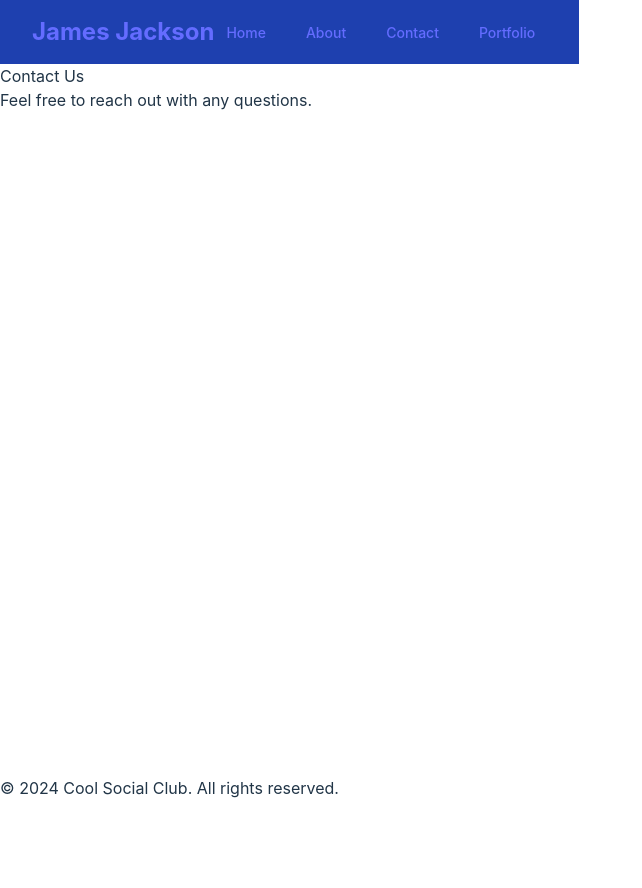
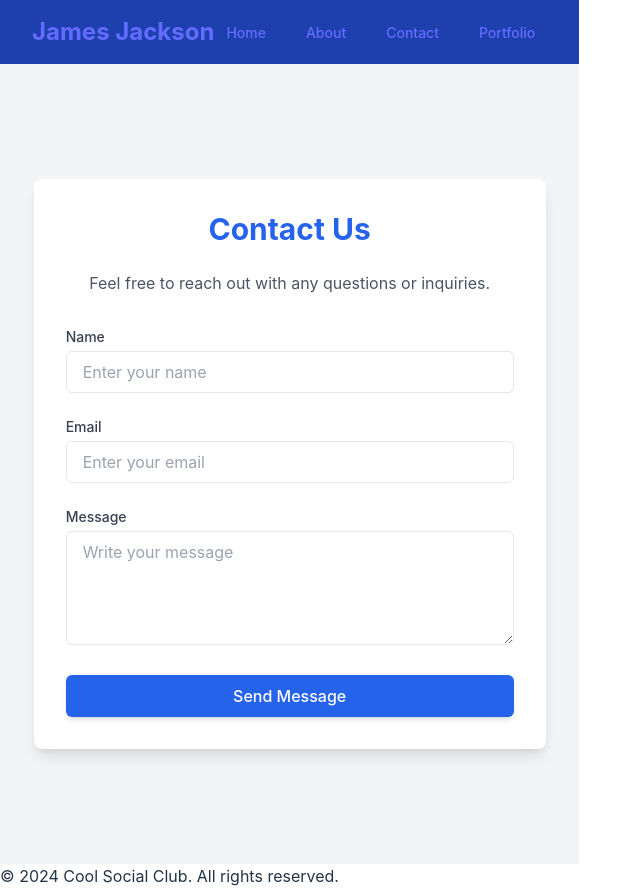
Before and after one commit to jjackson0228/Professional-React-Portfolio, a React (Vite) app: page /Contact in a window 1280 px wide. Shown: the whole page, without its empty margins (0-642 px from the left). Before the commit the page ends 800 px from the top, so only its background shows below. Built offline with nearby package versions, Linux system fonts and the light colour scheme.

Commit message:
added styling to the pages

```diff
--- a/src/pages/About.jsx
+++ b/src/pages/About.jsx
@@ -1,8 +1,10 @@
 function About() {
   return (
-    <div>
-      <h2>About Us</h2>
-      <p>Learn more about our platform and mission.</p>
+    <div className="container mx-auto p-6 max-w-2xl text-center">
+      <h2 className="text-4xl font-bold mb-4 text-gray-800">About Us</h2>
+      <p className="text-lg text-gray-600 leading-relaxed">
+        Learn more about our platform and mission to create amazing experiences.
+      </p>
     </div>
   );
 }
--- a/src/pages/Contact.jsx
+++ b/src/pages/Contact.jsx
@@ -1,10 +1,75 @@
-function Contact() {
+export default function Contact() {
   return (
-    <div>
-      <h2>Contact Us</h2>
-      <p>Feel free to reach out with any questions.</p>
+    <div className="min-h-screen bg-gray-100 flex items-center justify-center">
+      <div className="container max-w-lg bg-white p-8 shadow-lg rounded-lg">
+        <h2 className="text-3xl font-bold text-center text-blue-600 mb-6">
+          Contact Us
+        </h2>
+        <p className="text-center text-gray-600 mb-8">
+          Feel free to reach out with any questions or inquiries.
+        </p>
+
+        <form className="space-y-6">
+          {/* Name Field */}
+          <div>
+            <label
+              className="block text-sm font-medium text-gray-700 mb-1"
+              htmlFor="name"
+            >
+              Name
+            </label>
+            <input
+              type="text"
+              id="name"
+              name="name"
+              className="w-full px-4 py-2 border rounded-md focus:ring-2 focus:ring-blue-500 focus:outline-none"
+              placeholder="Enter your name"
+            />
+          </div>
+
+          {/* Email Field */}
+          <div>
+            <label
+              className="block text-sm font-medium text-gray-700 mb-1"
+              htmlFor="email"
+            >
+              Email
+            </label>
+            <input
+              type="email"
+              id="email"
+              name="email"
+              className="w-full px-4 py-2 border rounded-md focus:ring-2 focus:ring-blue-500 focus:outline-none"
+              placeholder="Enter your email"
+            />
+          </div>
+
+          {/* Message Field */}
+          <div>
+            <label
+              className="block text-sm font-medium text-gray-700 mb-1"
+              htmlFor="message"
+            >
+              Message
+            </label>
+            <textarea
+              id="message"
+              name="message"
+              rows="4"
+              className="w-full px-4 py-2 border rounded-md focus:ring-2 focus:ring-blue-500 focus:outline-none"
+              placeholder="Write your message"
+            ></textarea>
+          </div>
+
+          {/* Submit Button */}
+          <button
+            type="submit"
+            className="w-full bg-blue-600 text-white py-2 rounded-md shadow-md hover:bg-blue-700 transition"
+          >
+            Send Message
+          </button>
+        </form>
+      </div>
     </div>
   );
 }
-
-export default Contact;
--- a/src/pages/Home.jsx
+++ b/src/pages/Home.jsx
@@ -1,19 +1,43 @@
 export default function Home() {
   return (
-    <div>
-      <h1>Home Page</h1>
-      <p>
-        Lorem ipsum dolor sit amet, consectetur adipiscing elit. Sed neque
-        velit, lobortis ut magna varius, blandit rhoncus sem. Morbi lacinia nisi
-        ac dui fermentum, sed luctus urna tincidunt. Etiam ut feugiat ex. Cras
-        non risus mi. Curabitur mattis rutrum ipsum, ut aliquet urna imperdiet
-        ac. Sed nec nulla aliquam, bibendum odio eget, vestibulum tortor. Cras
-        rutrum ligula in tincidunt commodo. Morbi sit amet mollis orci, in
-        tristique ex. Donec nec ornare elit. Donec blandit est sed risus feugiat
-        porttitor. Vestibulum molestie hendrerit massa non consequat. Vestibulum
-        vitae lorem tortor. In elementum ultricies tempus. Interdum et malesuada
-        fames ac ante ipsum primis in faucibus.
-      </p>
+    <div className="bg-gray-100 min-h-screen">
+      {/* Hero Section */}
+      <section className="bg-blue-600 text-white text-center py-16">
+        <h1 className="text-4xl font-bold mb-4">Welcome to Our Platform</h1>
+        <p className="text-lg mb-6">
+          Discover amazing content and learn more about what we do.
+        </p>
+        <button className="bg-white text-blue-600 px-6 py-2 rounded-full shadow-md hover:bg-blue-500 hover:text-white transition">
+          Get Started
+        </button>
+      </section>
+
+      {/* About Section */}
+      <section className="container mx-auto p-8">
+        <h2 className="text-2xl font-bold mb-4">About Us</h2>
+        <p className="text-gray-700 leading-relaxed mb-6">
+          Lorem ipsum dolor sit amet, consectetur adipiscing elit. Sed neque
+          velit, lobortis ut magna varius, blandit rhoncus sem. Morbi lacinia
+          nisi ac dui fermentum, sed luctus urna tincidunt. Etiam ut feugiat ex.
+          Cras non risus mi. Curabitur mattis rutrum ipsum, ut aliquet urna
+          imperdiet ac. Sed nec nulla aliquam, bibendum odio eget, vestibulum
+          tortor.
+        </p>
+        <p className="text-gray-700 leading-relaxed">
+          Cras rutrum ligula in tincidunt commodo. Morbi sit amet mollis orci,
+          in tristique ex. Donec nec ornare elit. Vestibulum molestie hendrerit
+          massa non consequat. In elementum ultricies tempus. Interdum et
+          malesuada fames ac ante ipsum primis in faucibus.
+        </p>
+      </section>
+
+      {/* Call-to-Action Section */}
+      <section className="bg-gray-200 text-center py-8">
+        <h3 className="text-xl font-semibold mb-4">Join Us Today!</h3>
+        <button className="bg-blue-600 text-white px-8 py-2 rounded-lg shadow-md hover:bg-blue-700 transition">
+          Sign Up Now
+        </button>
+      </section>
     </div>
   );
 }
--- a/src/pages/Portfolio.jsx
+++ b/src/pages/Portfolio.jsx
@@ -1,10 +1,26 @@
-function Portfolio() {
+const Portfolio = () => {
+  const projects = [
+    { title: 'Project 1', description: 'This is project 1.' },
+    { title: 'Project 2', description: 'This is project 2.' },
+    { title: 'Project 3', description: 'This is project 3.' },
+  ];
+
   return (
-    <div>
-      <h2>This is my Portfolio</h2>
-      <p>These are the programs and applications I have created.</p>
+    <div className="container mx-auto p-6">
+      <h1 className="text-4xl font-bold text-center mb-8">My Portfolio</h1>
+      <div className="grid gap-8 md:grid-cols-2 lg:grid-cols-3">
+        {projects.map((project, index) => (
+          <div
+            key={index}
+            className="bg-white shadow-md rounded-lg p-6 hover:shadow-xl transition"
+          >
+            <h2 className="text-2xl font-semibold mb-2">{project.title}</h2>
+            <p className="text-gray-600">{project.description}</p>
+          </div>
+        ))}
+      </div>
     </div>
   );
-}
+};
 
 export default Portfolio;
```
